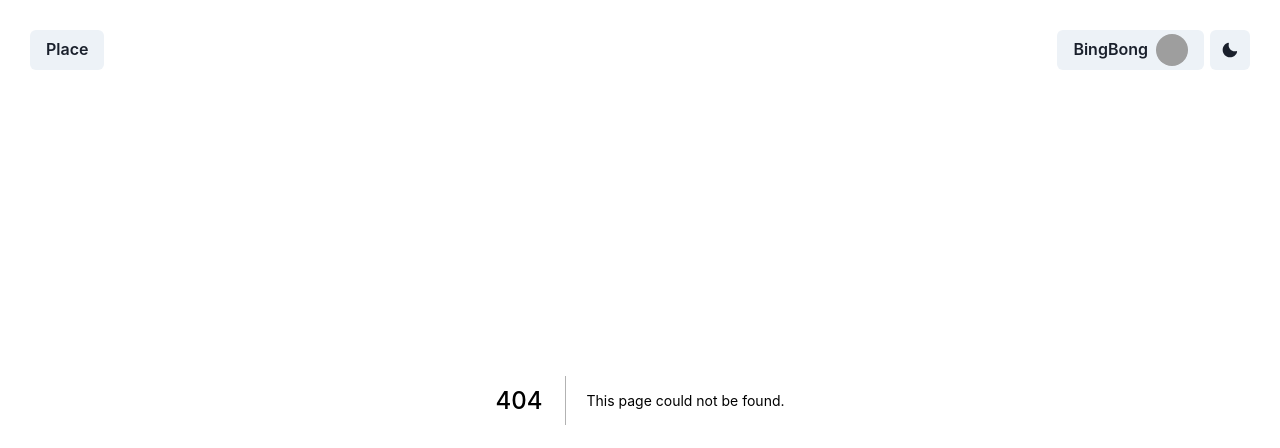
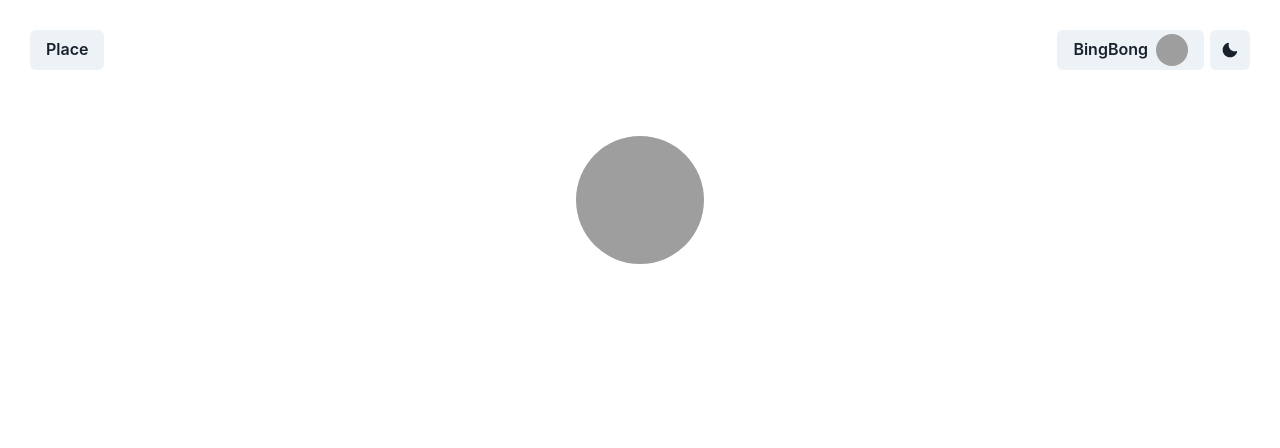
Before and after one commit to Jan540/pixel-perfect, a Next.js app in the folder web/: page /account in a window 1280 px wide. Before the commit this address had no page. Shown: the top 448 px of the page. Built offline with nearby package versions, Linux system fonts and the light colour scheme; grey boxes are pictures that could not be loaded.

Commit message:
bogus bogus bingus

```diff
--- a/web/components/Navbar.tsx
+++ b/web/components/Navbar.tsx
@@ -35,7 +35,7 @@ import {
   Link,
 } from "@chakra-ui/react";
 import { FC, RefObject, useRef } from "react";
-import ModalLogin from './ModalLogin'
+import ModalLogin from "./ModalLogin";
 
 const Navbar: FC = () => {
   const { toggleColorMode, colorMode } = useColorMode();
@@ -73,7 +73,7 @@ const Navbar: FC = () => {
               <Link href="#">
                 <MenuItem>Profile</MenuItem>
               </Link>
-              <Link href="#">
+              <Link href="/account">
                 <MenuItem>Account</MenuItem>
               </Link>
               <LogoutDialog />
--- /dev/null
+++ b/web/pages/account.tsx
@@ -0,0 +1,55 @@
+import {
+  Button,
+  Flex,
+  RangeSlider,
+  RangeSliderFilledTrack,
+  RangeSliderThumb,
+  RangeSliderTrack,
+  useColorMode,
+  VStack,
+  Text,
+  Container,
+  Wrap,
+  WrapItem,
+  Avatar,
+} from "@chakra-ui/react";
+import type { NextPage } from "next";
+import Head from "next/head";
+import Image from "next/image";
+import Link from "next/link";
+import { stringify } from "querystring";
+import { FC, useEffect, useMemo, useState } from "react";
+//import { Typewriter, useTypewriter, Cursor } from "react-simple-typewriter";
+import { quotes } from "../data/quotes";
+import Typewriter from "typewriter-effect";
+
+const Account: NextPage = () => {
+  return (
+    <>
+      <Flex height="50vh" alignItems="center" justifyContent="center">
+        <Wrap>
+          <WrapItem>
+            <Avatar
+              size="2xl"
+              name="Christian Nwamba"
+              src="https://bit.ly/code-beast"
+              _hover={{
+                size: "xl",
+              }}
+            />
+          </WrapItem>
+        </Wrap>
+      </Flex>
+    </>
+  );
+};
+
+const Click = () => {
+  console.log("Click");
+};
+
+const Hover = () => {
+  console.log("Hover");
+};
+
+export default Account;
```
Also changed, not shown: web/styles/bingbong.css (added).
